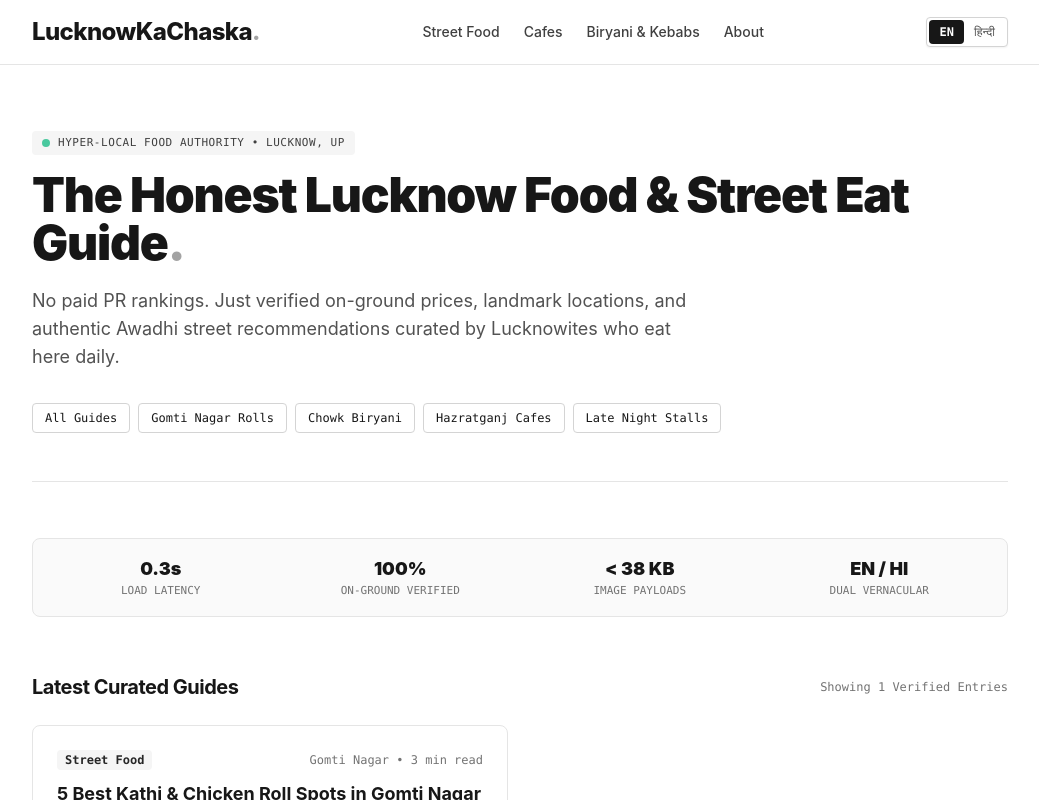
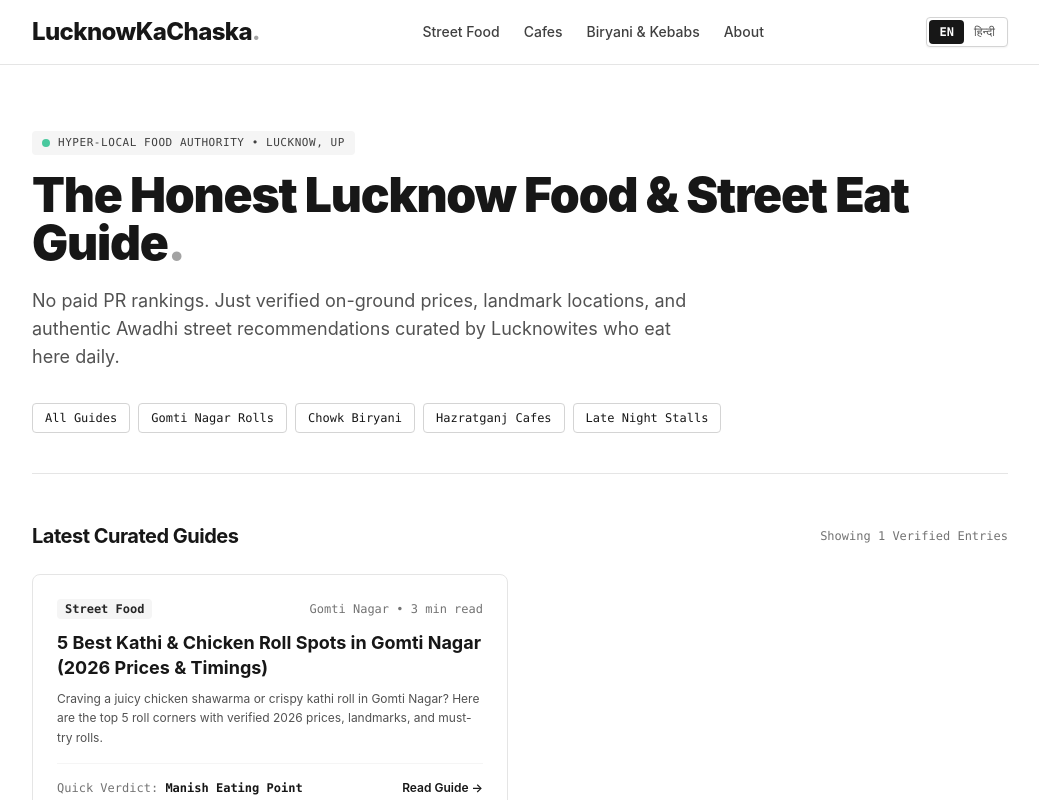
Before and after one commit to RITIKSINGH-DEOS/LucknowKaChaska, a Next.js app: page / in a window 1280 px wide. Shown: the top 800 px of the page, without its empty margins (120-1159 px from the left). Built offline with nearby package versions, Linux system fonts and the light colour scheme.

Commit message:
fix(ui): remove internal developer metrics banner from public homepage

```diff
--- a/src/app/page.tsx
+++ b/src/app/page.tsx
@@ -10,7 +10,7 @@ export default async function HomePage() {
   return (
     <div className="max-w-5xl mx-auto px-4 sm:px-6 py-10 sm:py-16">
       {/* Hero Header */}
-      <section className="mb-14 pb-12 border-b border-neutral-200">
+      <section className="mb-12 pb-10 border-b border-neutral-200">
         <div className="inline-flex items-center gap-2 px-2.5 py-1 rounded bg-neutral-100 text-[11px] font-mono uppercase tracking-wider text-neutral-700 mb-4">
           <span className="w-2 h-2 rounded-full bg-emerald-500 animate-pulse"></span>
           Hyper-Local Food Authority • Lucknow, UP
@@ -34,26 +34,6 @@ export default async function HomePage() {
               </span>
             )
           )}
-        </div>
-      </section>
-
-      {/* Trust & Performance Metrics Callout */}
-      <section className="grid grid-cols-2 md:grid-cols-4 gap-4 p-4 border border-neutral-200 rounded-lg bg-neutral-50 mb-14 text-center">
-        <div>
-          <div className="text-lg font-black text-neutral-900">0.3s</div>
-          <div className="text-[11px] font-mono text-neutral-500 uppercase">Load Latency</div>
-        </div>
-        <div>
-          <div className="text-lg font-black text-neutral-900">100%</div>
-          <div className="text-[11px] font-mono text-neutral-500 uppercase">On-Ground Verified</div>
-        </div>
-        <div>
-          <div className="text-lg font-black text-neutral-900">&lt; 38 KB</div>
-          <div className="text-[11px] font-mono text-neutral-500 uppercase">Image Payloads</div>
-        </div>
-        <div>
-          <div className="text-lg font-black text-neutral-900">EN / HI</div>
-          <div className="text-[11px] font-mono text-neutral-500 uppercase">Dual Vernacular</div>
         </div>
       </section>
 
```
